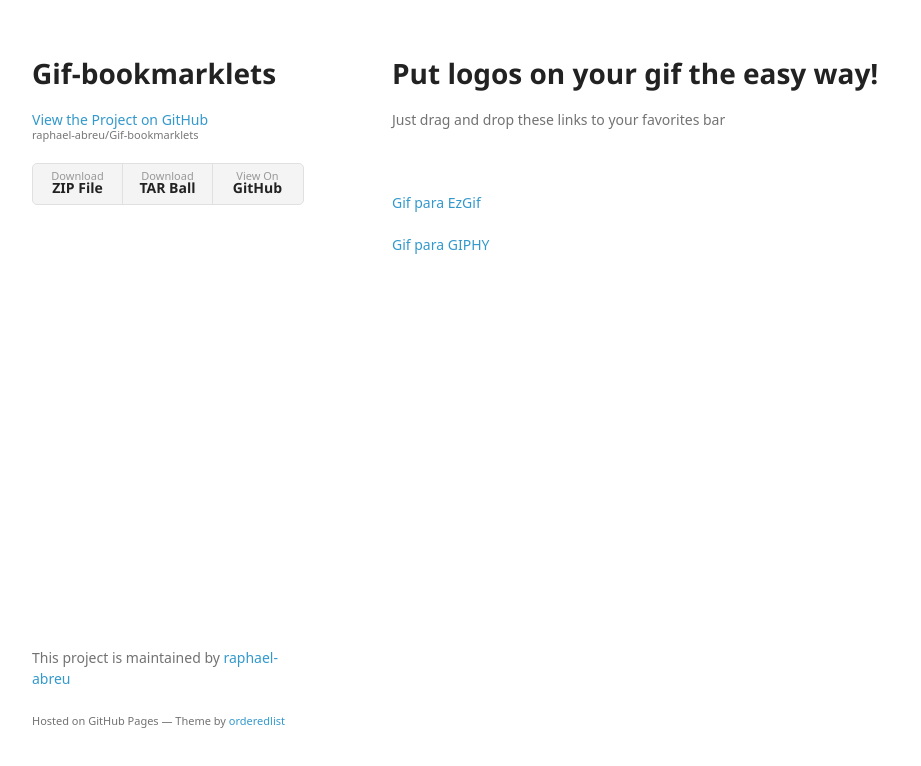
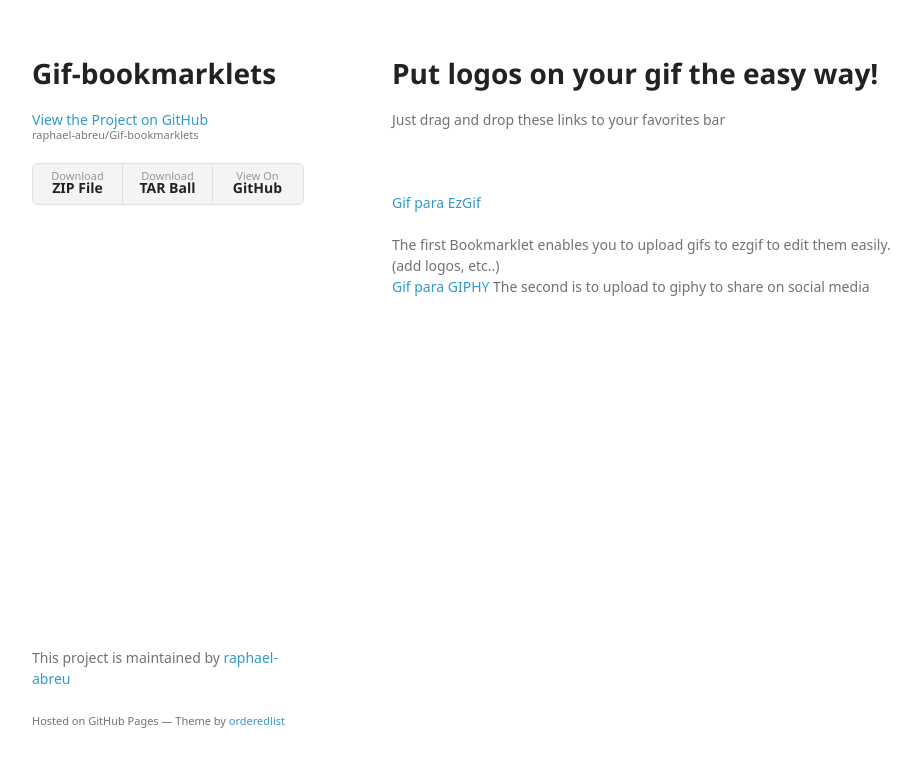
Before and after one commit to raphael-abreu/Gif-bookmarklets, a plain HTML site: page index.html in a window 1280 px wide. Shown: the whole page, without its empty margins (178-1099 px from the left). Drawn offline with Linux system fonts and the light colour scheme; a web font is replaced by a local one.

Commit message:
Update index.html

```diff
--- a/index.html
+++ b/index.html
@@ -38,8 +38,10 @@
 
 <a href="javascript:(function()%7Bjavascript%3A(function(s)%7Btry%7Bs%3Ddocument.selection.createRange().text%7Dcatch(_)%7Bs%3Ddocument.getSelection()%7Dwindow.location%3D%22http%3A%2F%2Fezgif.com%2Foverlay%3Furl%3D%22%2Blocation.href%2B%22%22%7D)()%7D)()" onclick="loadUrl('http://somesite.com')">Gif para EzGif</a>
 </br></br>
+<span> The first Bookmarklet enables you to upload gifs to ezgif to edit them easily. (add logos, etc..)</span> <br/>
 
 <a href="javascript:(function()%7Bfunction%20callback()%7B(function(%24)%7Bvar%20jQuery%3D%24%3B%24.ajax(%7Btype%3A%20'POST'%2Curl%3A%20'http%3A%2F%2Fupload.giphy.com%2Fv1%2Fgifs'%2Cdata%3A%20%7Bapi_key%3A%20'dc6zaTOxFJmzC'%2Csource_image_url%3A%20window.location.href%2C%7D%2Csuccess%3A%20function(data)%20%7B%20console.log(data)%3Bprompt('copie%20esse%20link'%20%2C%22https%3A%2F%2Fgiphy.com%2Fgifs%2F%22%2Bdata.data.id)%3B%20%7D%2C%20%20%20%20error%3A%20console.log(%22algo%20deu%20errado%22)%7D)%7D)(jQuery.noConflict(true))%7Dvar%20s%3Ddocument.createElement(%22script%22)%3Bs.src%3D%22https%3A%2F%2Fajax.googleapis.com%2Fajax%2Flibs%2Fjquery%2F1.7.1%2Fjquery.min.js%22%3Bif(s.addEventListener)%7Bs.addEventListener(%22load%22%2Ccallback%2Cfalse)%7Delse%20if(s.readyState)%7Bs.onreadystatechange%3Dcallback%7Ddocument.body.appendChild(s)%3B%7D)()">Gif para GIPHY</a>
+<span> The second is to upload to giphy to share on social media </span>
 
       </section>
       <footer>
```
